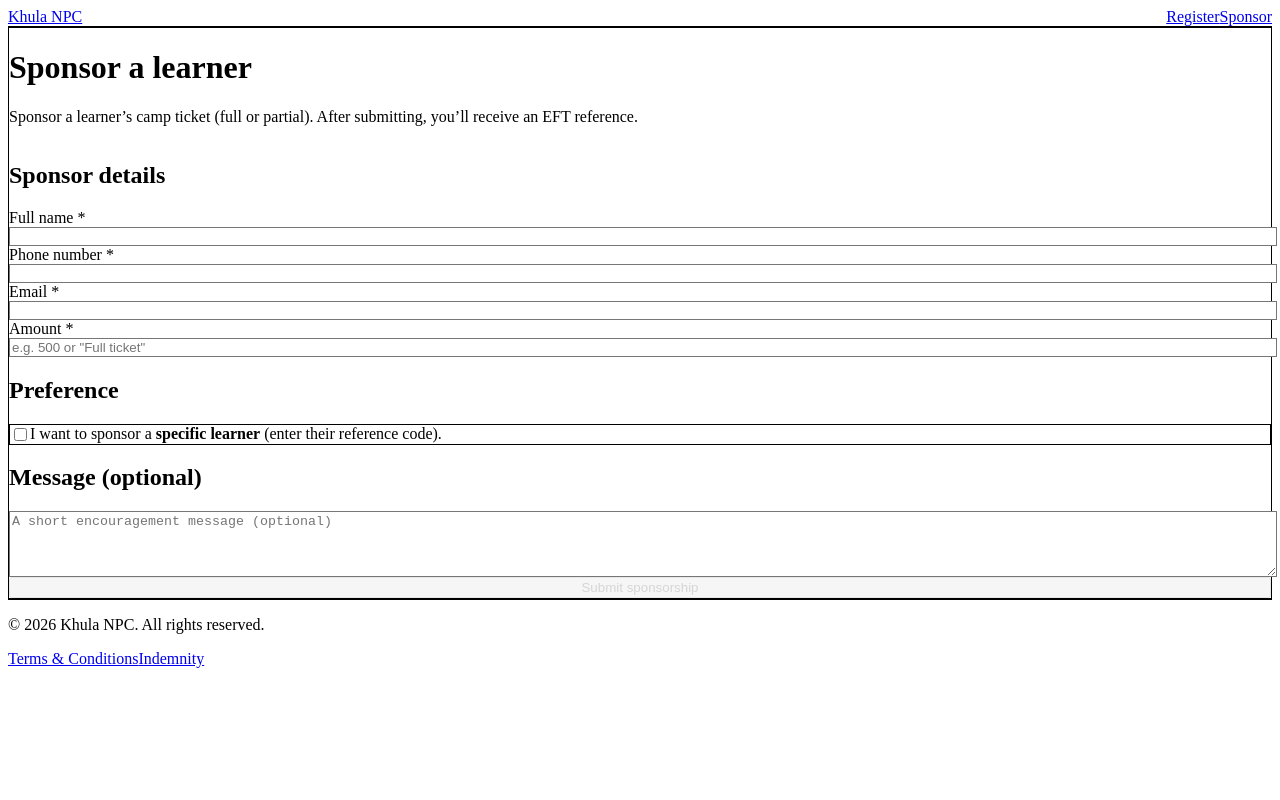
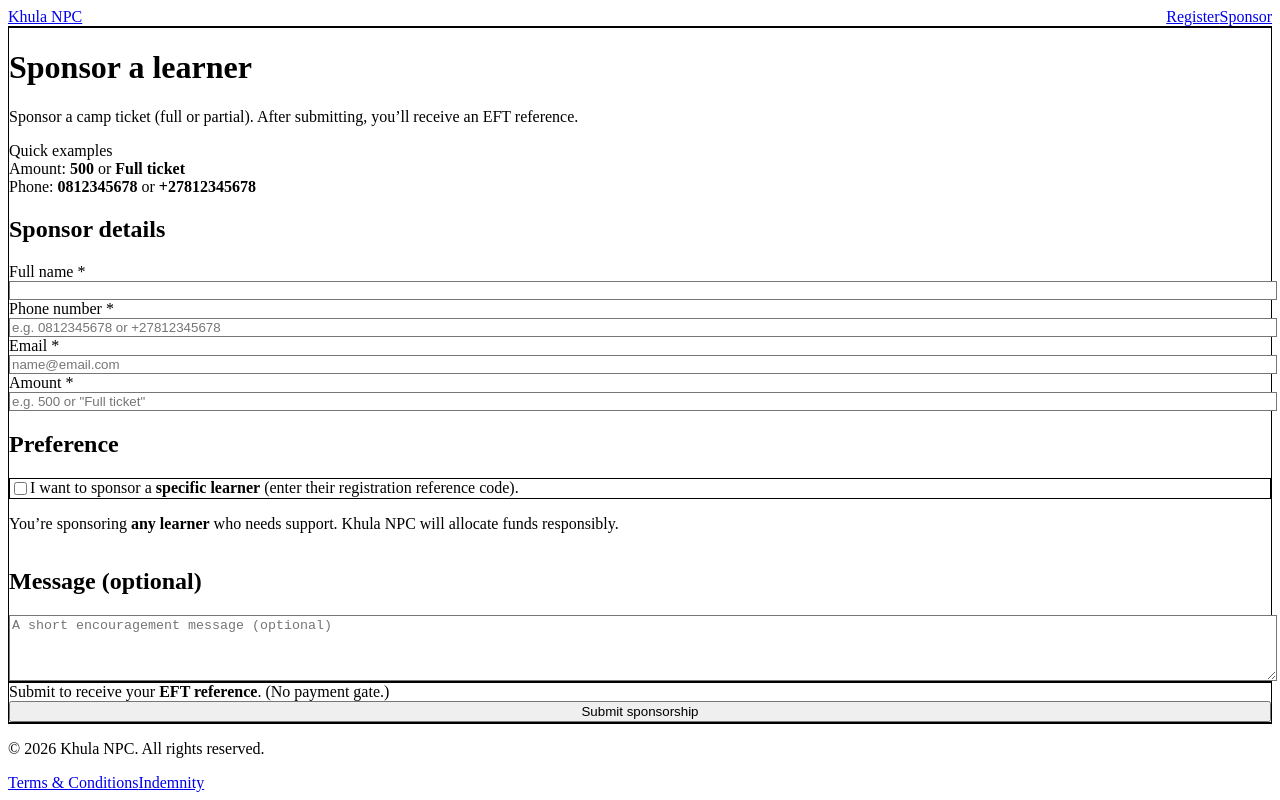
Before and after one commit to Nippie800/khula-hub, a Next.js app: page /sponsor in a window 1280 px wide. Built offline with nearby package versions, Linux system fonts and the light colour scheme; no server answers.

Commit message:
feat: sponsor flow working + create sponsorship ticket

```diff
--- a/src/app/sponsor/page.tsx
+++ b/src/app/sponsor/page.tsx
@@ -1,6 +1,6 @@
 "use client";
 
-import { useMemo, useState } from "react";
+import { useState } from "react";
 import { useRouter } from "next/navigation";
 import Container from "../../components/Container";
 import TextField from "../../components/TextField";
@@ -12,6 +12,7 @@ import { isValidEmail, isValidPhone, normalizePhone } from "../../lib/validate";
 
 export default function SponsorPage() {
   const router = useRouter();
+
   const [loading, setLoading] = useState(false);
   const [err, setErr] = useState("");
 
@@ -24,23 +25,28 @@ export default function SponsorPage() {
   const [learnerRef, setLearnerRef] = useState("");
   const [message, setMessage] = useState("");
 
-  const canSubmit = useMemo(() => {
-    if (!sponsorName.trim()) return false;
-    if (!isValidEmail(sponsorEmail)) return false;
-    if (!isValidPhone(sponsorPhone)) return false;
-    if (!amount.trim()) return false;
-    if (specificLearner && !learnerRef.trim()) return false;
-    return true;
-  }, [sponsorName, sponsorEmail, sponsorPhone, amount, specificLearner, learnerRef]);
+  function validate() {
+    const name = sponsorName.trim();
+    const email = sponsorEmail.trim();
+    const phone = sponsorPhone.trim();
+    const amt = amount.trim();
+    const lref = learnerRef.trim();
+
+    if (!name) return "Please enter your full name.";
+    if (!email) return "Please enter your email address.";
+    if (!isValidEmail(email)) return "Please enter a valid email address (e.g. name@email.com).";
+    if (!phone) return "Please enter your phone number.";
+    if (!isValidPhone(phone)) return "Please enter a valid phone number (e.g. 07x... or +27...).";
+    if (!amt) return `Please enter an amount (e.g. "500") or write "Full ticket".`;
+    if (specificLearner && !lref) return "Please enter the learner reference code (e.g. KHULA-2026-1234).";
+
+    return "";
+  }
 
   async function onSubmit() {
     setErr("");
-
-    if (!sponsorName.trim()) return setErr("Please enter your name.");
-    if (!isValidEmail(sponsorEmail)) return setErr("Please enter a valid email.");
-    if (!isValidPhone(sponsorPhone)) return setErr("Please enter a valid phone number.");
-    if (!amount.trim()) return setErr("Please enter an amount (or write 'Full ticket').");
-    if (specificLearner && !learnerRef.trim()) return setErr("Please enter the learner reference code.");
+    const problem = validate();
+    if (problem) return setErr(problem);
 
     setLoading(true);
     try {
@@ -60,6 +66,7 @@ export default function SponsorPage() {
 
       router.push(`/sponsor/success?ref=${encodeURIComponent(ref)}`);
    } catch (e: any) {
+  console.error("Sponsor submit error:", e);
   setErr(e?.message ?? "Something went wrong. Please try again.");
 } finally {
       setLoading(false);
@@ -70,10 +77,20 @@ export default function SponsorPage() {
     <main className="py-10">
       <Container>
         <div className="rounded-3xl border border-gray-200 p-6 shadow-sm">
+          <div className="flex flex-col gap-2 sm:flex-row sm:items-end sm:justify-between">
+            <div>
               <h1 className="text-2xl font-bold text-gray-900">Sponsor a learner</h1>
               <p className="mt-1 text-sm text-gray-700">
-            Sponsor a learner’s camp ticket (full or partial). After submitting, you’ll receive an EFT reference.
+                Sponsor a camp ticket (full or partial). After submitting, you’ll receive an EFT reference.
               </p>
+            </div>
+
+            <div className="rounded-2xl bg-gray-50 px-4 py-3 text-xs text-gray-700">
+              <div className="font-semibold text-gray-900">Quick examples</div>
+              <div className="mt-1">Amount: <b>500</b> or <b>Full ticket</b></div>
+              <div>Phone: <b>0812345678</b> or <b>+27812345678</b></div>
+            </div>
+          </div>
 
           {err ? (
             <div className="mt-4 rounded-2xl border border-red-200 bg-red-50 p-3 text-sm text-red-800">
@@ -82,23 +99,57 @@ export default function SponsorPage() {
           ) : null}
 
           <div className="mt-6 grid gap-8">
+            {/* Sponsor details */}
             <section className="grid gap-4">
               <h2 className="text-lg font-semibold">Sponsor details</h2>
               <div className="grid gap-4 sm:grid-cols-2">
-                <TextField label="Full name" name="sponsorName" value={sponsorName} onChange={setSponsorName} required />
-                <TextField label="Phone number" name="sponsorPhone" value={sponsorPhone} onChange={setSponsorPhone} required />
-                <TextField label="Email" name="sponsorEmail" value={sponsorEmail} onChange={setSponsorEmail} type="email" required />
-                <TextField label="Amount" name="amount" value={amount} onChange={setAmount} placeholder='e.g. 500 or "Full ticket"' required />
+                <TextField
+                  label="Full name"
+                  name="sponsorName"
+                  value={sponsorName}
+                  onChange={setSponsorName}
+                  required
+                />
+                <TextField
+                  label="Phone number"
+                  name="sponsorPhone"
+                  value={sponsorPhone}
+                  onChange={setSponsorPhone}
+                  placeholder="e.g. 0812345678 or +27812345678"
+                  required
+                />
+                <TextField
+                  label="Email"
+                  name="sponsorEmail"
+                  value={sponsorEmail}
+                  onChange={setSponsorEmail}
+                  type="email"
+                  placeholder="name@email.com"
+                  required
+                />
+                <TextField
+                  label="Amount"
+                  name="amount"
+                  value={amount}
+                  onChange={setAmount}
+                  placeholder='e.g. 500 or "Full ticket"'
+                  required
+                />
               </div>
             </section>
 
+            {/* Preference */}
             <section className="grid gap-3">
               <h2 className="text-lg font-semibold">Preference</h2>
 
               <CheckboxField
                 checked={specificLearner}
                 onChange={setSpecificLearner}
-                label={<>I want to sponsor a <b>specific learner</b> (enter their reference code).</>}
+                label={
+                  <>
+                    I want to sponsor a <b>specific learner</b> (enter their registration reference code).
+                  </>
+                }
               />
 
               {specificLearner ? (
@@ -111,10 +162,18 @@ export default function SponsorPage() {
                     placeholder="e.g. KHULA-2026-1234"
                     required
                   />
+                  <p className="mt-2 text-xs text-gray-600">
+                    If you don’t have a learner code, uncheck the box to sponsor any learner.
+                  </p>
                 </div>
-              ) : null}
+              ) : (
+                <p className="text-xs text-gray-600">
+                  You’re sponsoring <b>any learner</b> who needs support. Khula NPC will allocate funds responsibly.
+                </p>
+              )}
             </section>
 
+            {/* Message */}
             <section className="grid gap-2">
               <h2 className="text-lg font-semibold">Message (optional)</h2>
               <textarea
@@ -125,10 +184,21 @@ export default function SponsorPage() {
                 rows={4}
               />
             </section>
+          </div>
+        </div>
 
-            <PrimaryButton onClick={onSubmit} disabled={loading || !canSubmit}>
+        {/* Sticky submit bar so the button ALWAYS shows */}
+        <div className="sticky bottom-4 mt-6">
+          <div className="rounded-3xl border border-gray-200 bg-white/95 p-4 shadow-sm backdrop-blur">
+            <div className="flex flex-col gap-3 sm:flex-row sm:items-center sm:justify-between">
+              <div className="text-sm text-gray-700">
+                Submit to receive your <b>EFT reference</b>. (No payment gate.)
+              </div>
+
+              <PrimaryButton onClick={onSubmit} disabled={loading}>
                 {loading ? "Submitting..." : "Submit sponsorship"}
               </PrimaryButton>
+            </div>
           </div>
         </div>
       </Container>
--- a/src/lib/sponsorship.ts
+++ b/src/lib/sponsorship.ts
@@ -8,9 +8,9 @@ export type SponsorshipPayload = {
   sponsorEmail: string;
   sponsorPhone: string;
 
-  amount: string; // keep as string for MVP ("500", "Full ticket", etc.)
+  amount: string;
   preference: "ANY_LEARNER" | "SPECIFIC_LEARNER";
-  learnerRef: string; // if specific learner, otherwise ""
+  learnerRef: string;
 
   message: string;
 
@@ -18,7 +18,29 @@ export type SponsorshipPayload = {
 };
 
 export async function createSponsorship(payload: SponsorshipPayload) {
-  const col = collection(db, "sponsorships");
-  const docRef = await addDoc(col, { ...payload, createdAt: serverTimestamp() });
-  return docRef.id;
+  try {
+    // sanity logs (you'll see these in the browser console)
+    console.log("[createSponsorship] payload:", payload);
+
+    const colRef = collection(db, "sponsorships");
+
+    const docRef = await addDoc(colRef, {
+      ...payload,
+      createdAt: serverTimestamp(),
+    });
+
+    console.log("[createSponsorship] created doc id:", docRef.id);
+    return docRef.id;
+  } catch (err: any) {
+    // This will reveal permission errors immediately
+    console.error("[createSponsorship] FAILED:", err);
+
+    // Normalize Firebase error message
+    const msg =
+      err?.code
+        ? `${err.code}: ${err.message ?? "Firebase error"}`
+        : err?.message ?? "Unknown error creating sponsorship";
+
+    throw new Error(msg);
+  }
 }
```
Lines whose indentation alone changed are shown as unchanged.
